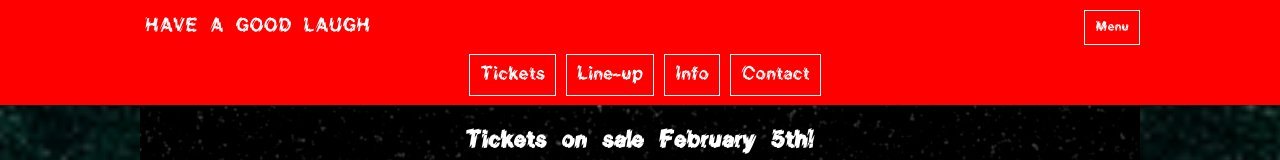
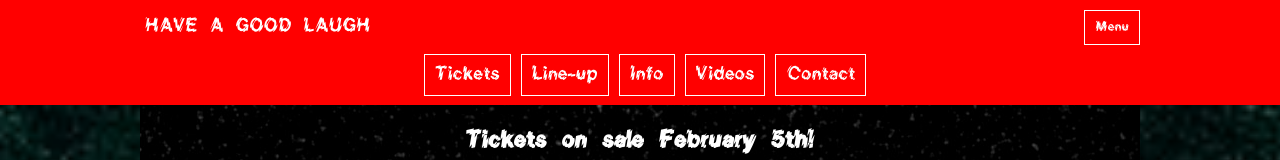
Before and after one commit to cordellbonnieux/Have-A-Good-Laugh, a React (Create React App) app: page / in a window 1280 px wide. Both pictures are taken after a click on the button "Menu". Shown: the top 160 px of the page. Built offline with nearby package versions, Linux system fonts and the light colour scheme.

Commit message:
Video added to menu

```diff
--- a/src/Menu.jsx
+++ b/src/Menu.jsx
@@ -34,8 +34,11 @@ export default function Menu() {
         <div className="menu_button_wrapper menu_button_wrapper_info">
           <a href="#info" className="menu_button font_glass">Info</a>
         </div>
-        <div className="menu_button_wrapper">
-          <a href="#contact" className="menu_button font_glass menu_button_wrapper_contact">Contact</a>
+        <div className="menu_button_wrapper menu_button_wrapper_Videos">
+          <a href="#Videos" className="menu_button font_glass">Videos</a>
+        </div>
+        <div className="menu_button_wrapper menu_button_wrapper_contact">
+          <a href="#contact" className="menu_button font_glass">Contact</a>
         </div>
       </div>
     </div>
```
